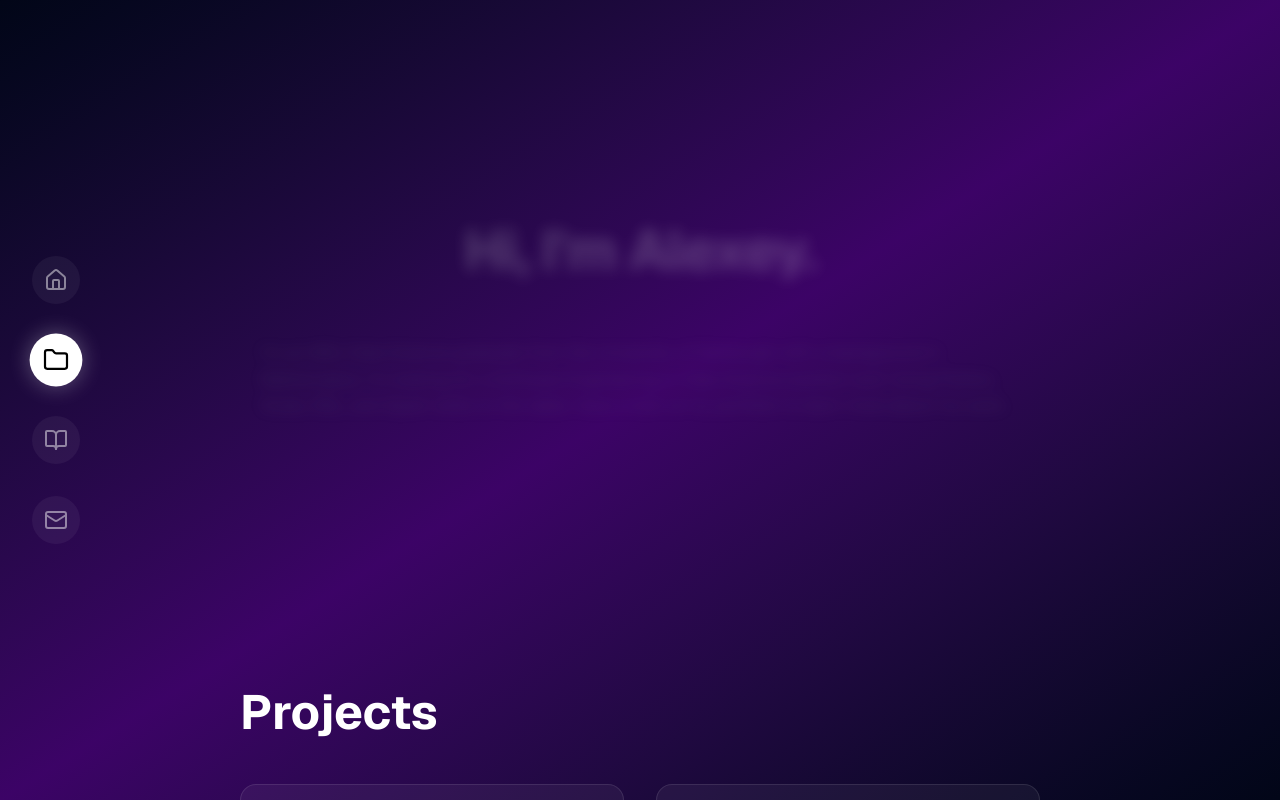
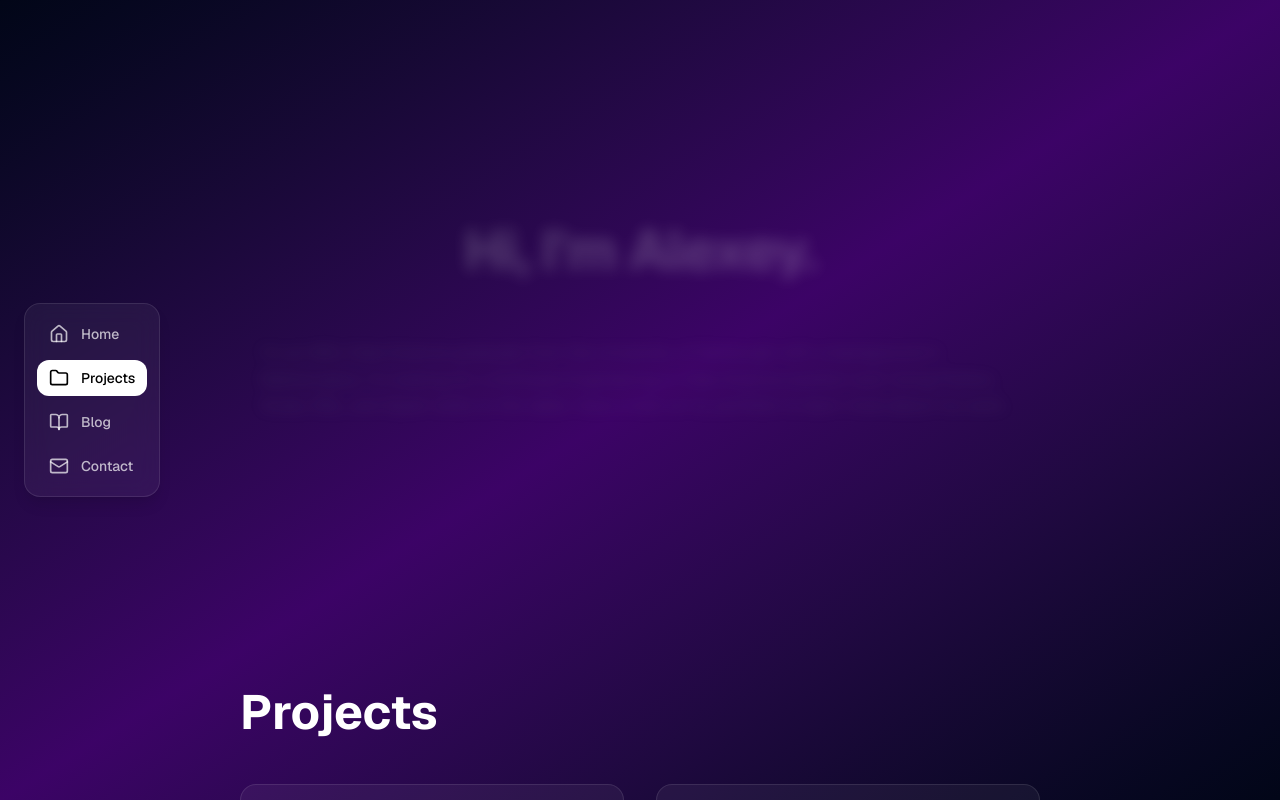
Before and after one commit to AlexeyDronov/portfolio, a Next.js app: page / in a window 1280 px wide. Shown: the top 802 px of the page. Built offline with nearby package versions, Linux system fonts and the light colour scheme.

Commit message:
Better sidebar

```diff
--- a/app/components/ClientHome.tsx
+++ b/app/components/ClientHome.tsx
@@ -5,11 +5,13 @@ import Pattern from "./UI/Background";
 import Hero from "./Sections/Hero";
 import About from "./Sections/About";
 import Contact from "./Sections/Contact";
+
 import Sidebar from "./UI/Sidebar";
 import TopNav from "./UI/TopNav";
 import Projects from "./Sections/Projects";
 import Blog from "./Sections/Blog";
 import { BlogPost } from "../lib/blogUtils";
+import { navItems } from "../lib/navConfig";
 
 interface ClientHomeProps {
     posts: BlogPost[];
@@ -21,7 +23,7 @@ export default function ClientHome({ posts }: ClientHomeProps) {
 
     useEffect(() => {
         const handleScroll = () => {
-            const sections = ["hero", "projects", "blog", "contact"];
+            const sections = navItems.map(item => item.id);
             const scrollPosition = window.scrollY + window.innerHeight / 3;
 
             let currentSection = "hero";
@@ -46,7 +48,7 @@ export default function ClientHome({ posts }: ClientHomeProps) {
     return (
         <div className="relative flex min-h-screen w-full flex-col font-sans text-white items-center">
             <Pattern />
-            <TopNav activeSection={activeSection} visible={activeSection === "hero"} />
+            <TopNav activeSection={activeSection} />
             <Sidebar activeSection={activeSection} />
 
             <main className="flex w-6xl max-w-4xl flex-col items-center">
--- a/app/components/UI/Sidebar.tsx
+++ b/app/components/UI/Sidebar.tsx
@@ -1,14 +1,7 @@
 "use client";
 
 import React from "react";
-import { Home, Folder, BookOpen, Mail } from "lucide-react";
-
-const navItems = [
-    { id: "hero", label: "Home", icon: Home },
-    { id: "projects", label: "Projects", icon: Folder },
-    { id: "blog", label: "Blog", icon: BookOpen },
-    { id: "contact", label: "Contact", icon: Mail },
-];
+import { navItems } from "../../lib/navConfig";
 
 interface SidebarProps {
     activeSection: string;
@@ -22,9 +15,15 @@ export default function Sidebar({ activeSection }: SidebarProps) {
         }
     };
 
+    // Visible when NOT in hero section
+    const isVisible = activeSection !== "hero";
+
     return (
-        <nav className={`fixed left-8 top-1/2 -translate-y-1/2 z-50 hidden lg:flex flex-col gap-8 transition-all duration-500 ${activeSection === "hero" ? "opacity-0 -translate-x-full pointer-events-none" : "opacity-100 translate-x-0"
-            }`}>
+        <aside
+            className={`fixed left-6 top-1/2 -translate-y-1/2 z-50 hidden md:flex flex-col gap-4 transition-all duration-500 ${isVisible ? "opacity-100 translate-x-0" : "opacity-0 -translate-x-20 pointer-events-none"
+                }`}
+        >
+            <div className="flex flex-col items-start gap-2 p-3 rounded-2xl bg-white/5 backdrop-blur-md border border-white/10 shadow-lg">
                 {navItems.map((item) => {
                     const Icon = item.icon;
                     const isActive = activeSection === item.id;
@@ -33,26 +32,19 @@ export default function Sidebar({ activeSection }: SidebarProps) {
                         <button
                             key={item.id}
                             onClick={() => scrollToSection(item.id)}
-                        className={`group flex items-center gap-4 transition-all duration-300 cursor-pointer ${isActive ? "scale-110" : "opacity-50 hover:opacity-100"
-                            }`}
-                        aria-label={item.label}
-                    >
-                        <div
-                            className={`p-3 rounded-full transition-all duration-300 ${isActive
-                                ? "bg-white text-black shadow-[0_0_20px_rgba(255,255,255,0.3)]"
-                                : "bg-white/10 text-white hover:bg-white/20"
+                            className={`group flex items-center gap-3 px-3 py-2 rounded-xl transition-all duration-300 w-full ${isActive
+                                    ? "bg-white text-black"
+                                    : "text-white/70 hover:text-white hover:bg-white/10"
                                 }`}
                         >
-                            <Icon size={24} />
-                        </div>
-                        <span
-                            className={`absolute left-full ml-4 px-2 py-1 rounded bg-white/10 text-white text-sm whitespace-nowrap opacity-0 -translate-x-2 transition-all duration-300 group-hover:opacity-100 group-hover:translate-x-0 pointer-events-none`}
-                        >
+                            <Icon size={20} />
+                            <span className="text-sm font-medium hidden xl:block">
                                 {item.label}
                             </span>
                         </button>
                     );
                 })}
-        </nav>
+            </div>
+        </aside>
     );
 }
--- a/app/components/UI/TopNav.tsx
+++ b/app/components/UI/TopNav.tsx
@@ -1,21 +1,13 @@
 "use client";
 
 import React from "react";
-import { Home, Folder, BookOpen, Mail } from "lucide-react";
-
-const navItems = [
-    { id: "hero", label: "Home", icon: Home },
-    { id: "projects", label: "Projects", icon: Folder },
-    { id: "blog", label: "Blog", icon: BookOpen },
-    { id: "contact", label: "Contact", icon: Mail },
-];
+import { navItems } from "../../lib/navConfig";
 
 interface TopNavProps {
     activeSection: string;
-    visible: boolean;
 }
 
-export default function TopNav({ activeSection, visible }: TopNavProps) {
+export default function TopNav({ activeSection }: TopNavProps) {
     const scrollToSection = (id: string) => {
         const element = document.getElementById(id);
         if (element) {
@@ -23,9 +15,12 @@ export default function TopNav({ activeSection, visible }: TopNavProps) {
         }
     };
 
+    // Visible ONLY in hero section
+    const isVisible = activeSection === "hero";
+
     return (
         <nav
-            className={`fixed top-0 left-0 w-full z-50 flex justify-center py-6 transition-all duration-500 ${visible ? "opacity-100 translate-y-0" : "opacity-0 -translate-y-full pointer-events-none"
+            className={`fixed top-0 left-0 w-full z-50 flex justify-center py-6 transition-all duration-500 ${isVisible ? "opacity-100 translate-y-0" : "opacity-0 -translate-y-full pointer-events-none"
                 }`}
         >
             <div className="flex items-center gap-2 md:gap-8 px-6 py-3 rounded-full bg-white/5 backdrop-blur-md border border-white/10 shadow-lg">
@@ -38,8 +33,8 @@ export default function TopNav({ activeSection, visible }: TopNavProps) {
                             key={item.id}
                             onClick={() => scrollToSection(item.id)}
                             className={`group flex items-center gap-2 px-3 py-2 rounded-full transition-all duration-300 ${isActive
-                                ? "bg-white text-black"
-                                : "text-white/70 hover:text-white hover:bg-white/10"
+                                    ? "bg-white text-black"
+                                    : "text-white/70 hover:text-white hover:bg-white/10"
                                 }`}
                         >
                             <Icon size={18} />
--- /dev/null
+++ b/app/lib/navConfig.ts
@@ -0,0 +1,8 @@
+import { Home, Folder, BookOpen, Mail } from "lucide-react";
+
+export const navItems = [
+    { id: "hero", label: "Home", icon: Home },
+    { id: "projects", label: "Projects", icon: Folder },
+    { id: "blog", label: "Blog", icon: BookOpen },
+    { id: "contact", label: "Contact", icon: Mail },
+];
```
Lines whose indentation alone changed are shown as unchanged.
